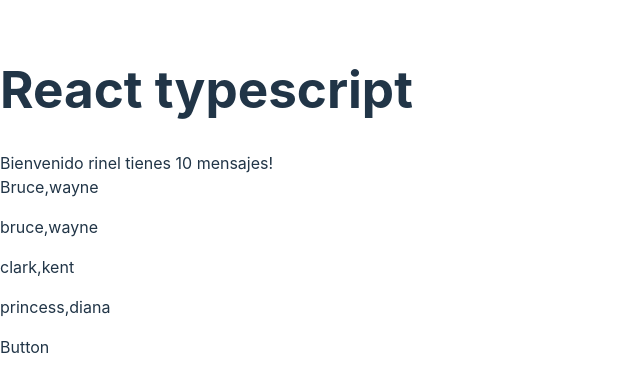
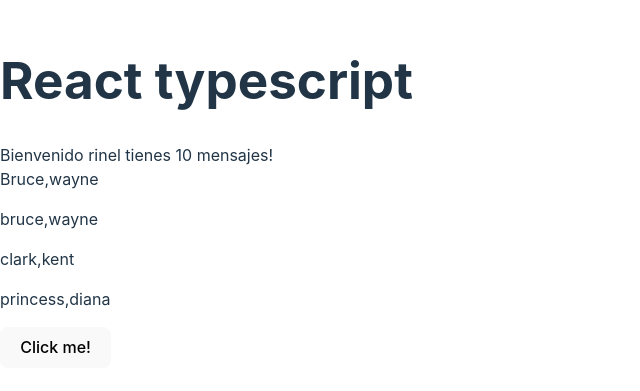
Before and after one commit to rineliniguezsosa/React-typescript, a React (Vite) app: page / in a window 1280 px wide. Shown: the part 207-598 px from the top of the page, without its empty margins (0-640 px from the left). Built offline with nearby package versions, Linux system fonts and the light colour scheme.

Commit message:
feat: agregando el evento onClick y pasando las propiedad event y la referencia de la funcion handleClick

```diff
--- a/src/components/Button.tsx
+++ b/src/components/Button.tsx
@@ -6,6 +6,8 @@ type Buttonprops = {
 
 export const Button = (props:Buttonprops) => {
   return (
-    <div>Button</div>
+    <div>
+        <button onClick={event => props.handleClick}>Click me!</button>
+    </div>
   )
 }
```
